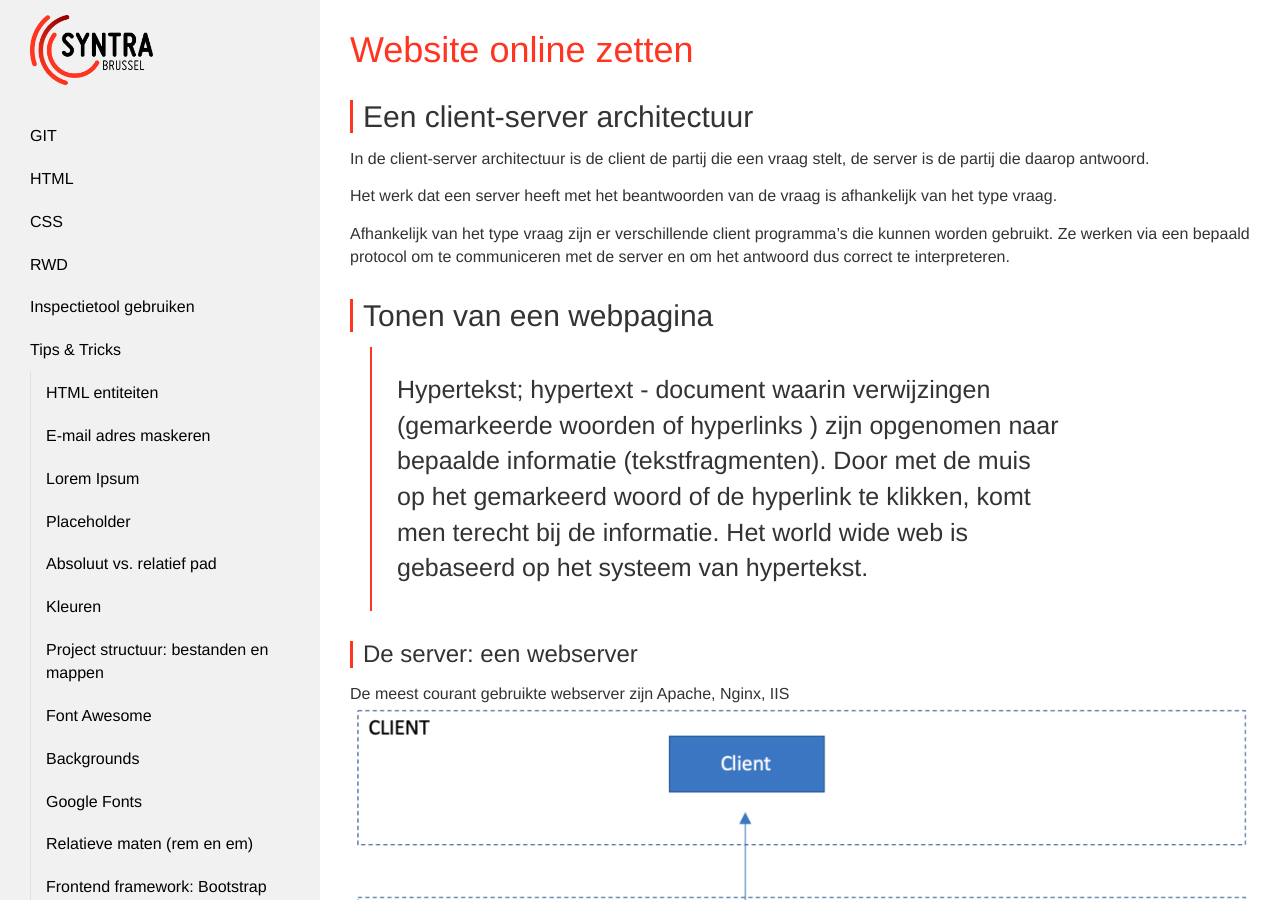
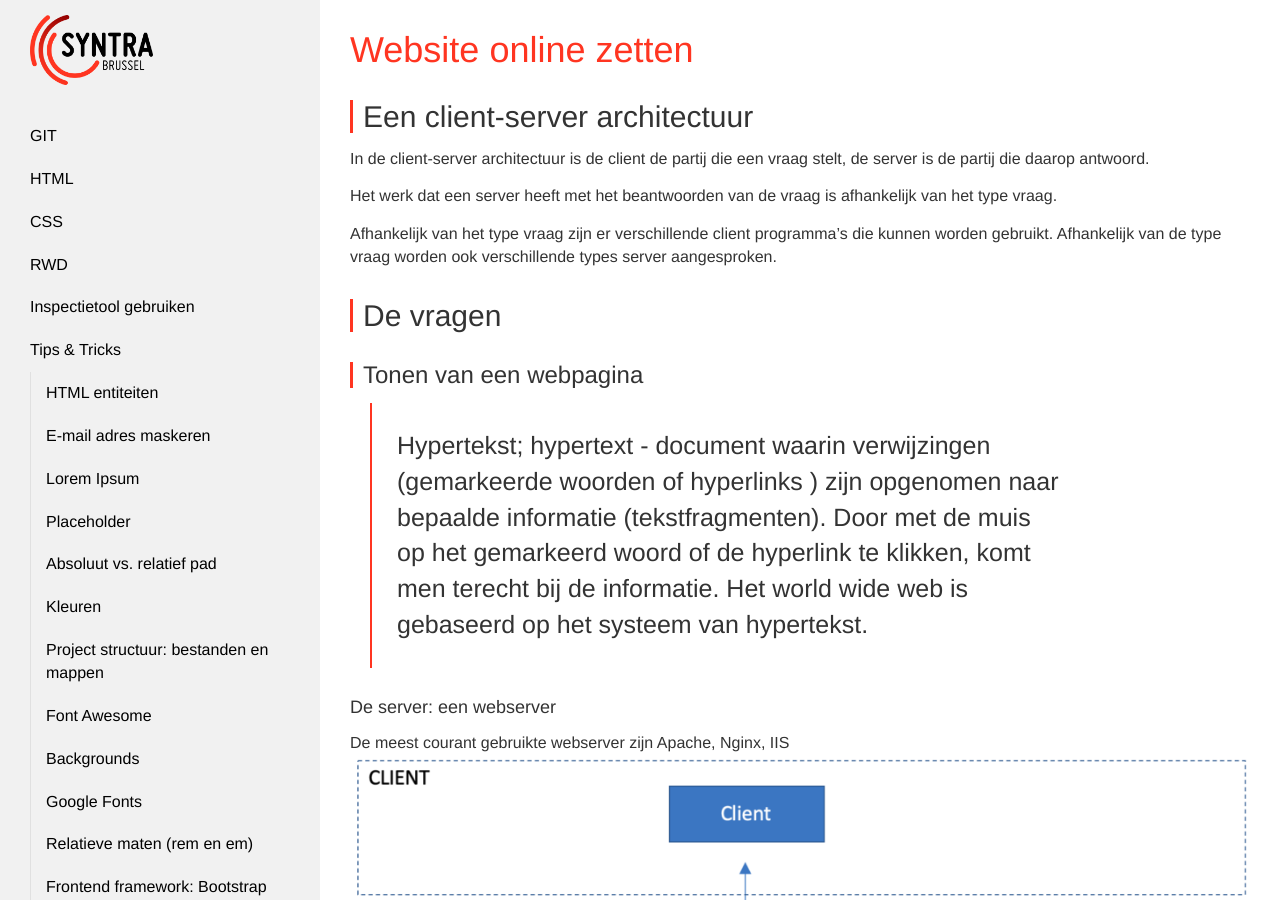
Before and after one commit to Syntra-Brussel/webdesign, a Jekyll site: the page built from tips-and-tricks/website-online-zetten.md, in a window 1280 px wide and 900 px high. Built offline with Jekyll 4.4.1, drawn with Linux system fonts in a browser that asks for light colours; nearby versions of some CDN libraries; a script that is not in the unit is left out.

Commit message:
Update website-online-zetten.md

```diff
--- a/tips-and-tricks/website-online-zetten.md
+++ b/tips-and-tricks/website-online-zetten.md
@@ -10,15 +10,18 @@ In de client-server architectuur is de client de partij die een vraag stelt, de
 
 Het werk dat een server heeft met het beantwoorden van de vraag is afhankelijk van het type vraag.
 
-Afhankelijk van het type vraag zijn er verschillende client programma's die kunnen worden gebruikt. Ze werken via een bepaald protocol om te communiceren met de server en om het antwoord dus correct te interpreteren.
+Afhankelijk van het type vraag zijn er verschillende client programma's die kunnen worden gebruikt.
+Afhankelijk van de type vraag worden ook verschillende types server aangesproken.
 
-## Tonen van een webpagina
+## De vragen
+
+### Tonen van een webpagina
 
 <blockquote>
 Hypertekst; hypertext - document waarin verwijzingen (gemarkeerde woorden of hyperlinks ) zijn opgenomen naar bepaalde informatie (tekstfragmenten). Door met de muis op het gemarkeerd woord of de hyperlink te klikken, komt men terecht bij de informatie. Het world wide web is gebaseerd op het systeem van hypertekst.
 </blockquote>
 
-### De server: een webserver
+#### De server: een webserver
 
 De meest courant gebruikte webserver zijn Apache, Nginx, IIS
 <img src="/webdesign/tips-and-tricks/images/client_server.png">
@@ -28,9 +31,9 @@ Tot nu toe hebben we trouwens de HTML gebouwd op onze computer en zo meteen in o
 
 De <strong>"dynamische"</strong> inhoud wordt opgevraagd via de PHP extensie. De output van een PHP script is HTML maar die wordt gebouwd wanneer die wordt opgevraagd.
 
-### De client: een webbrowser
+#### De client: een webbrowser
 
-### Het protocol: http of https
+#### Het protocol: http of https
 
 Het HTTP protocol staat voor <strong>Hyper<strong>t</strong>ext <strong>T</strong>ransfer <strong>P</strong>rotocol.
 
@@ -38,7 +41,7 @@ Het is een protocol dat heel snel data van een server naar een client stuurt. In
 
 Wanneer informatie gecommuniceerd via https wordt verstuurd tussen client en server versleuteld aan de hand van een certificaat. Dit heeft de absolute voorkeur tegenwoordig, zéker als informatie verstuurd vanaf de website via bv. een formulier.
 
-### De URL
+#### De URL
 
 Elke webpagina heeft een uniek adres: de URL
 
```
